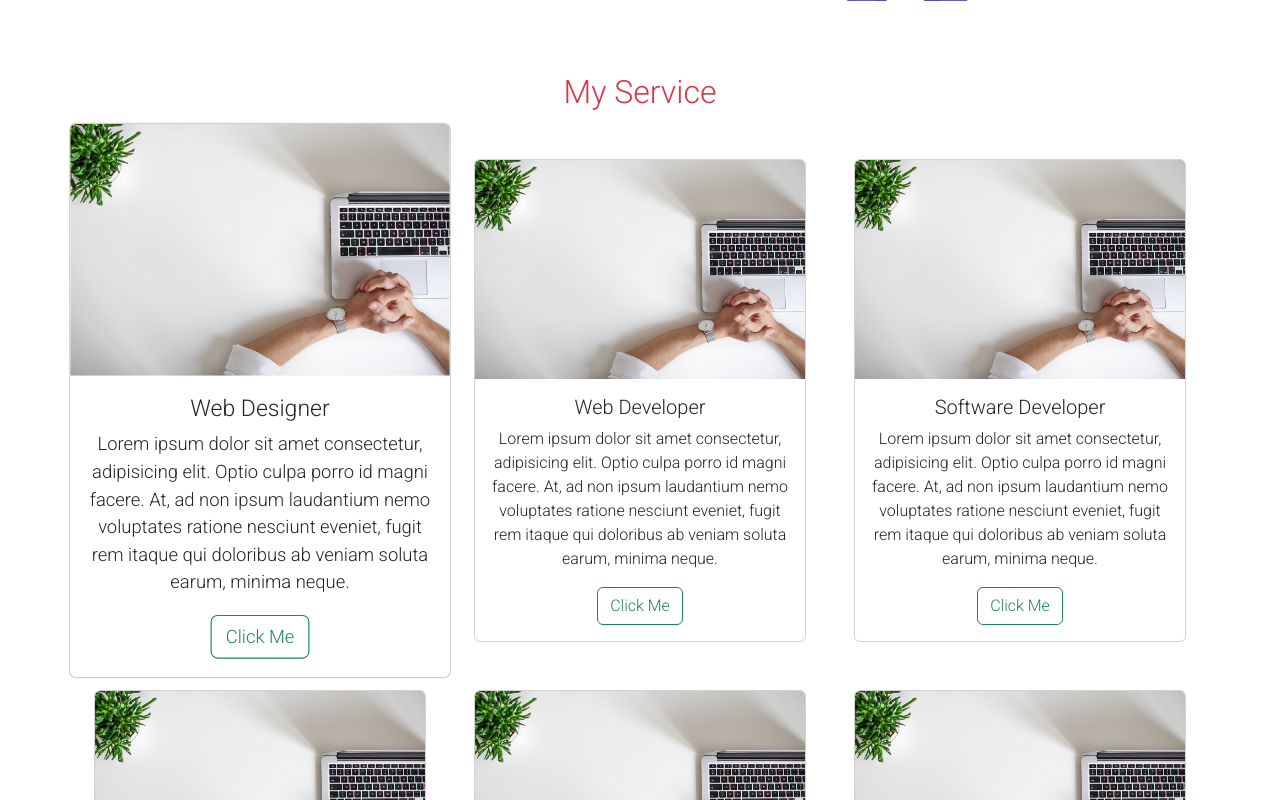
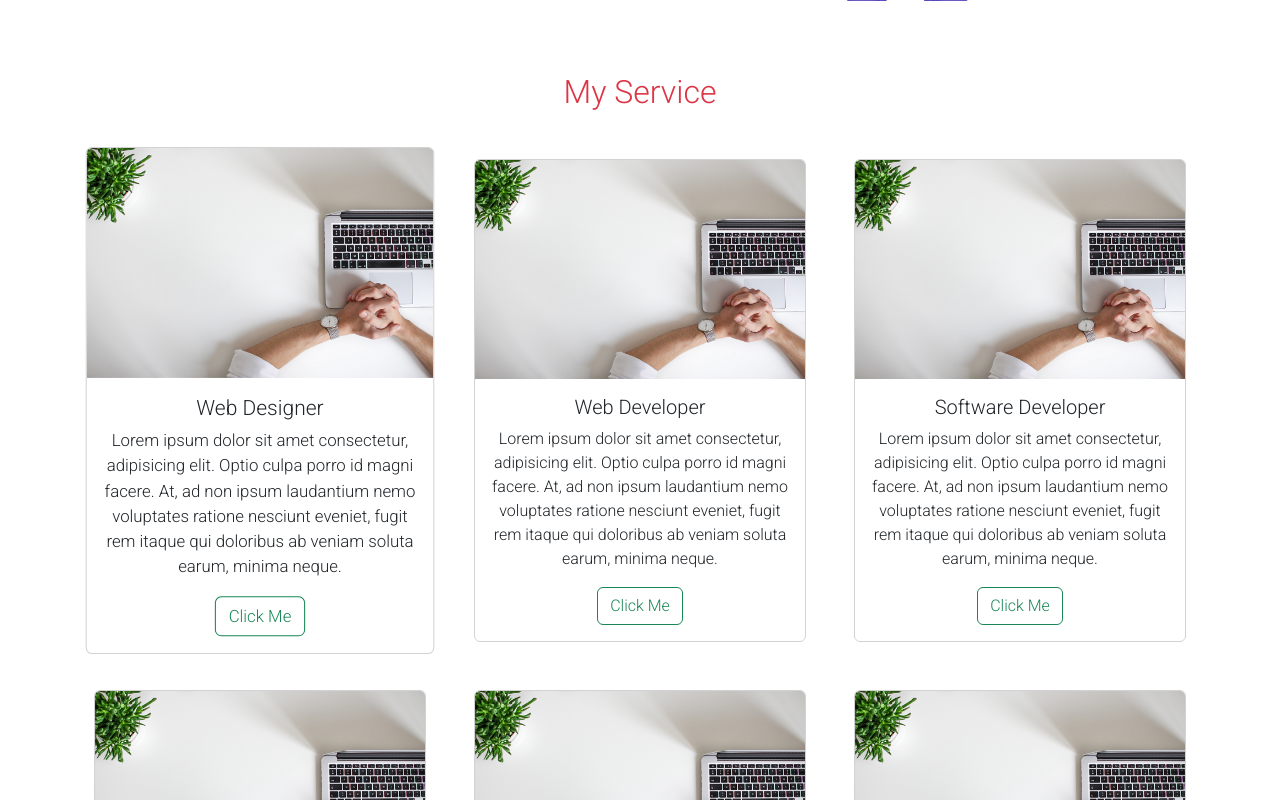
Before and after one commit to Shamim200/React-Simple-Portfolio, a React (Vite) app: page / in a window 1280 px wide. In both pictures the pointer is over the element 260 px from the left and 864 px from the top of the page. Shown: the part 464-1264 px from the top of the page. Built offline with nearby package versions, Linux system fonts and the light colour scheme.

Commit message:
🐛 fix(style): adjust card hover scale for better ui
- reduce scale to prevent overflow

```diff
--- a/src/App.css
+++ b/src/App.css
@@ -69,7 +69,7 @@ body {
 }
 .card:hover {
   transition: 0.5s all ease-in !important;
-  transform: scale(1.15) !important;
+  transform: scale(1.05) !important;
 }
 /* back to top button */
 .arrow {
```
